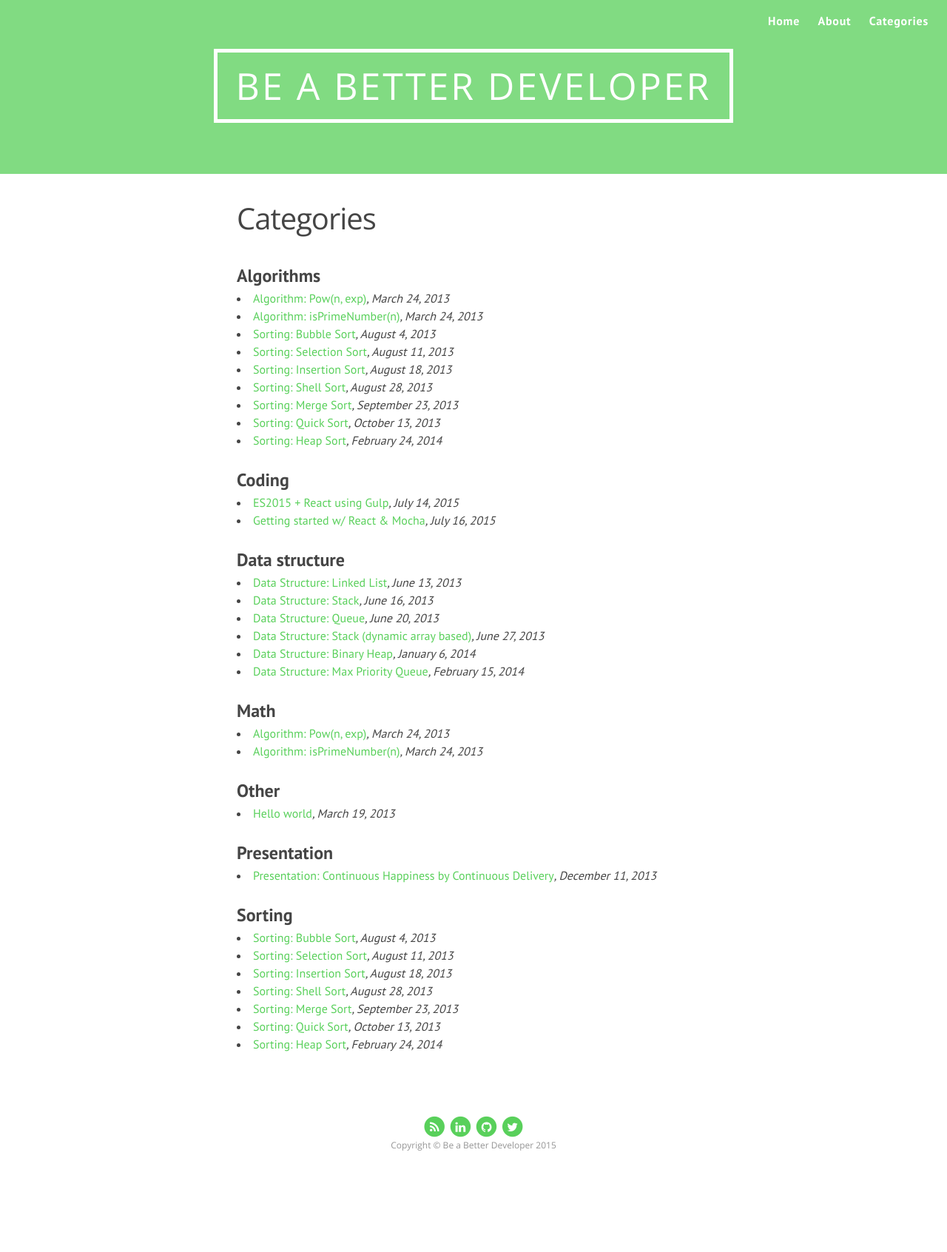
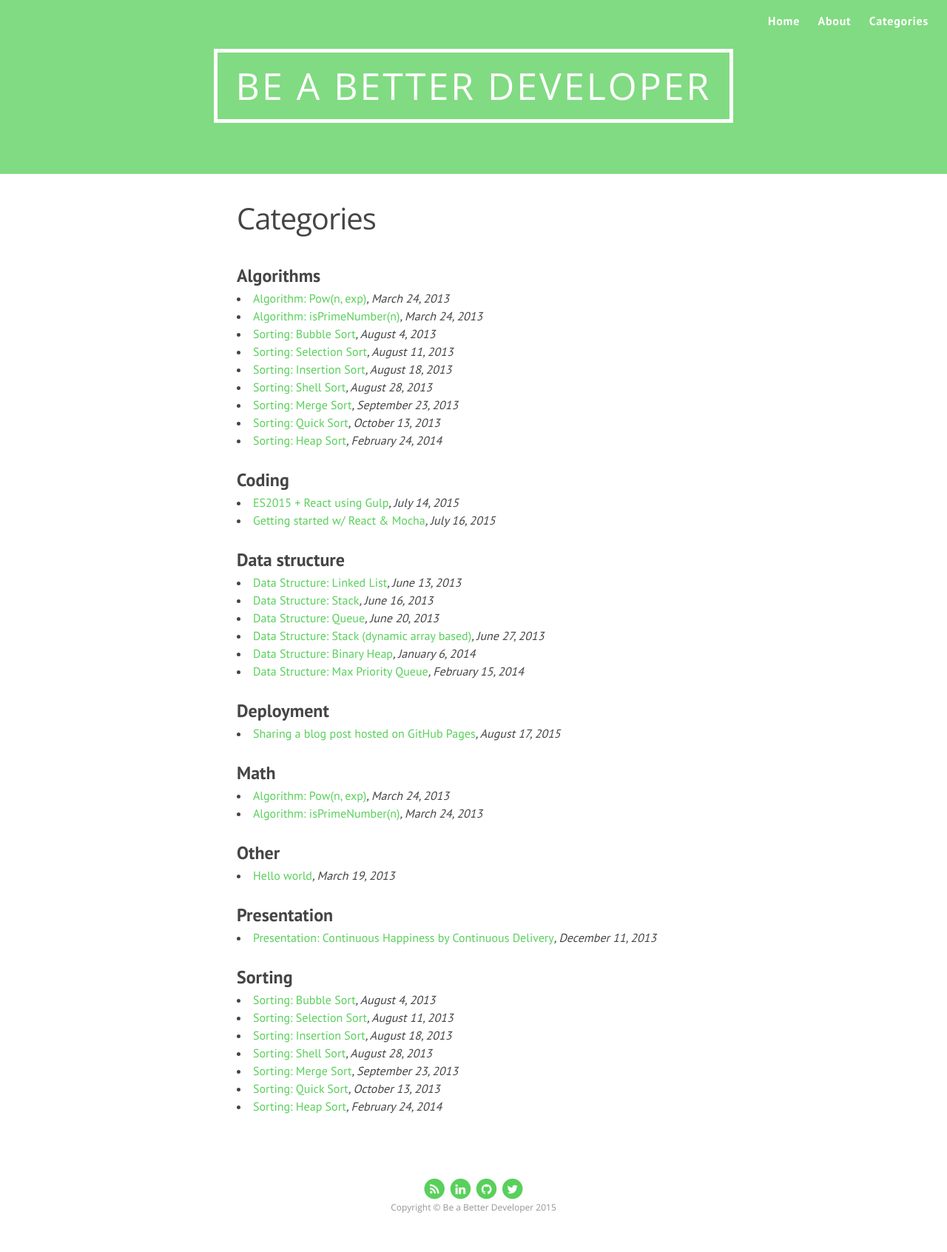
Before and after one commit to JelenaBarinova/BeBetterDeveloper, a Jekyll site: the page built from categories.html, in a window 1280 px wide. Shown: the whole page at 74% size. Built offline with Jekyll 4.4.1, drawn with Linux system fonts in a browser that asks for light colours; nearby versions of some CDN libraries; before the commit the page ends 1608 px from its top, so only the background shows below that; some of the changed lines change nothing that is shown.

Commit message:
new blog post + table style changed

```diff
--- a/_config.yml
+++ b/_config.yml
@@ -3,7 +3,7 @@
 email:
 description: "Practical notes on development"
 #baseurl: "/BeBetterDeveloper"
-url: "http://bebetterdeveloper.com"
+url: "http://www.bebetterdeveloper.com"
 #url: "http://localhost:4000"
 baseurl: ""
 destination: ../gh-pages/
--- /dev/null
+++ b/_posts/2015-08-17-sharing-a-blog-post-hosted-on-github-pages.md
@@ -0,0 +1,48 @@
+---
+layout: post
+title: "Sharing a blog post hosted on GitHub Pages"
+subtitle: "What to do when you get errors in FB Open Graph Object Debugger"
+date: 2015-08-17
+author: Jelena Barinova
+tags:
+  - gh-pages
+  - Jekyll
+  - open graph meta tags
+  - Error parsing input URL
+  - fb debugger
+  - social sharing
+id: 20003
+categories:
+  - Deployment
+---
+
+I am hosting all of my personal blogs on [GitHub Pages](https://pages.github.com/) now (here are some reasons why: ['Static HTML is the new black'](http://bebetterleader.com/coding/why-did-i-go-static.html)). With it comes a challenge when I try to share new posts on social media.
+
+I want to have a nice share dialog with description and image of my blog post. Like so:
+
+<img src="{{ site.baseurl }}/img/post_img/fbog-share-dialog.png" alt="Share dialog" class="right" />
+
+In order to achive this, I had to add some code to my Jekyll templates and implement some workarounds with urls and domain configuration. That's how I did it.
+
+First, I added meta tag generation to a head part of my post html:
+<script src="https://gist.github.com/JelenaBarinova/c63a40854bcd0569a9a6.js"></script>
+
+I get all the open graph meta tags being generated as FB and other social media systems expect it to:
+
+<script src="https://gist.github.com/JelenaBarinova/1ef9ae8a8322e3397051.js"></script>
+
+But once I try to share my blog post or scrape url with [Open Graph Object Debugger](https://developers.facebook.com/tools/debug/og/object/) I get `Error parsing input URL, no data was cached, or no data was scraped.`:
+
+<img src="{{ site.baseurl }}/img/post_img/fbog-error.png" alt="Error parsing input URL, no data was cached, or no data was scraped." class="right" />
+
+After spending some time searching for the reasons why this is happening, I found that, Github sometimes return a 302 (Redirect status code) instead of a 200 (OK) in order to avoid DDoS attacks. Same issue is described in this [blog post](http://www.rovrov.com/blog/2014/11/11/github-pages-302-redirect/).
+
+To fix it, in addition to GitHub's IPs I've added `www` subdomain through `CNAME` pointing to my GitHub address `jelenabarinova.github.io` in my domain configuration.
+
+<img src="{{ site.baseurl }}/img/post_img/fbog-domain-config.png" alt="Domain configuration" class="right" />
+
+Now I use url with `www` prefix when I want to share my blog post on social media and it works just fine - I get desirable share dialog:
+
+<img src="{{ site.baseurl }}/img/post_img/fbog-fixed.png" alt="Scraper works" class="right" />
+
+With this workaround I can share my posts using nice summary and image in a share dialog.
--- a/_sass/_base.scss
+++ b/_sass/_base.scss
@@ -170,12 +170,12 @@
 
     :not(.highlight)>table tr {
         background-color: #fff;
-        border-top: 1px solid #ccc
+        border-top: 0px solid #ccc
     }
 
     :not(.highlight)>table tr th, :not(.highlight)>table tr td {
         padding: 6px 13px;
-        border: 1px solid #ddd
+        border: 0px solid #ddd
     }
 
     :not(.highlight)>table tr th {
@@ -183,5 +183,5 @@
     }
 
     :not(.highlight)>table tr:nth-child(2n) {
-        background-color: #f8f8f8
+        background-color: #fff
     }
```
Also changed, not shown: img/post_img/fbog-domain-config.png (added), img/post_img/fbog-error.png (added), img/post_img/fbog-fixed.png (added), img/post_img/fbog-share-dialog.png (added).
